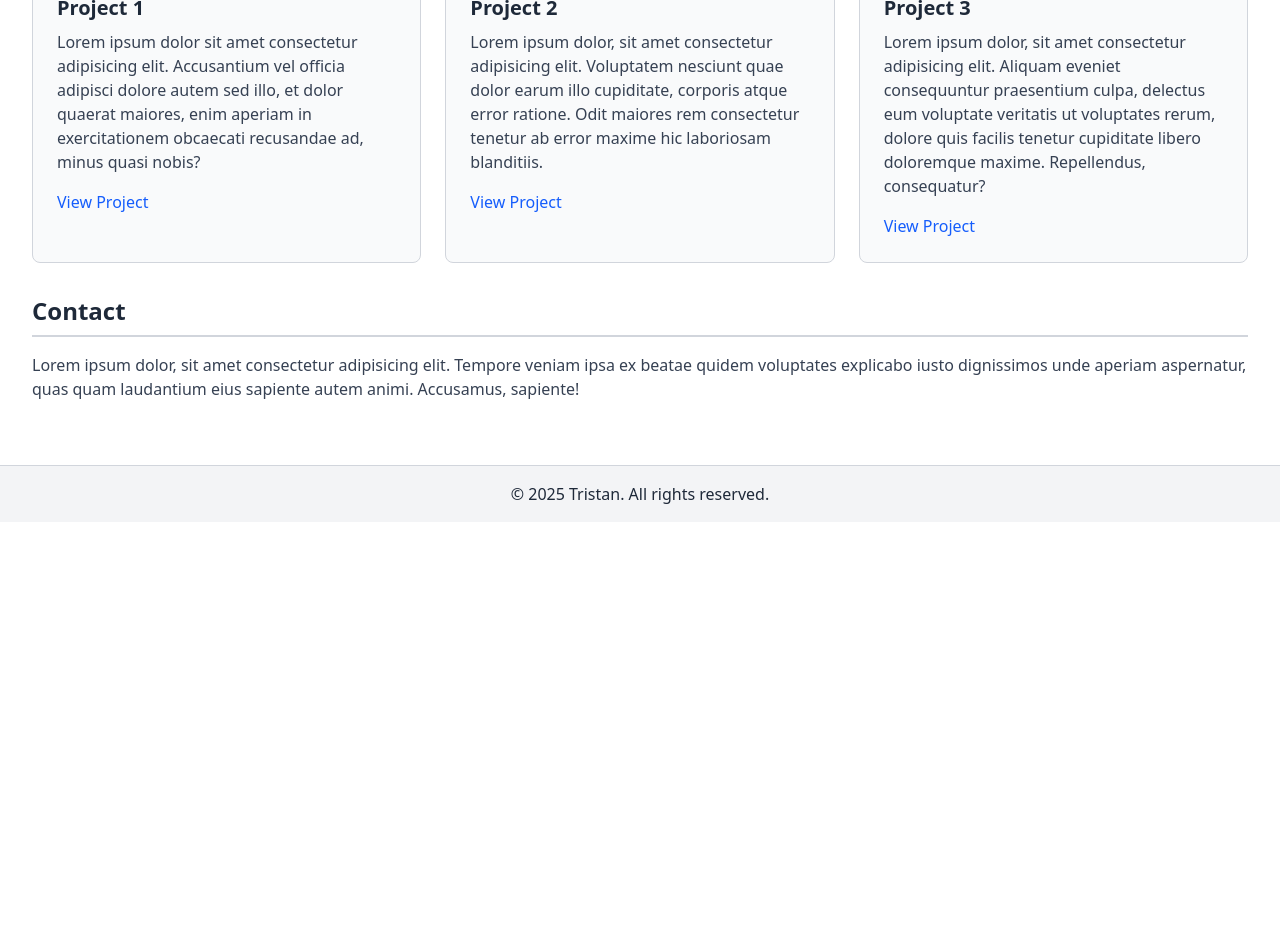
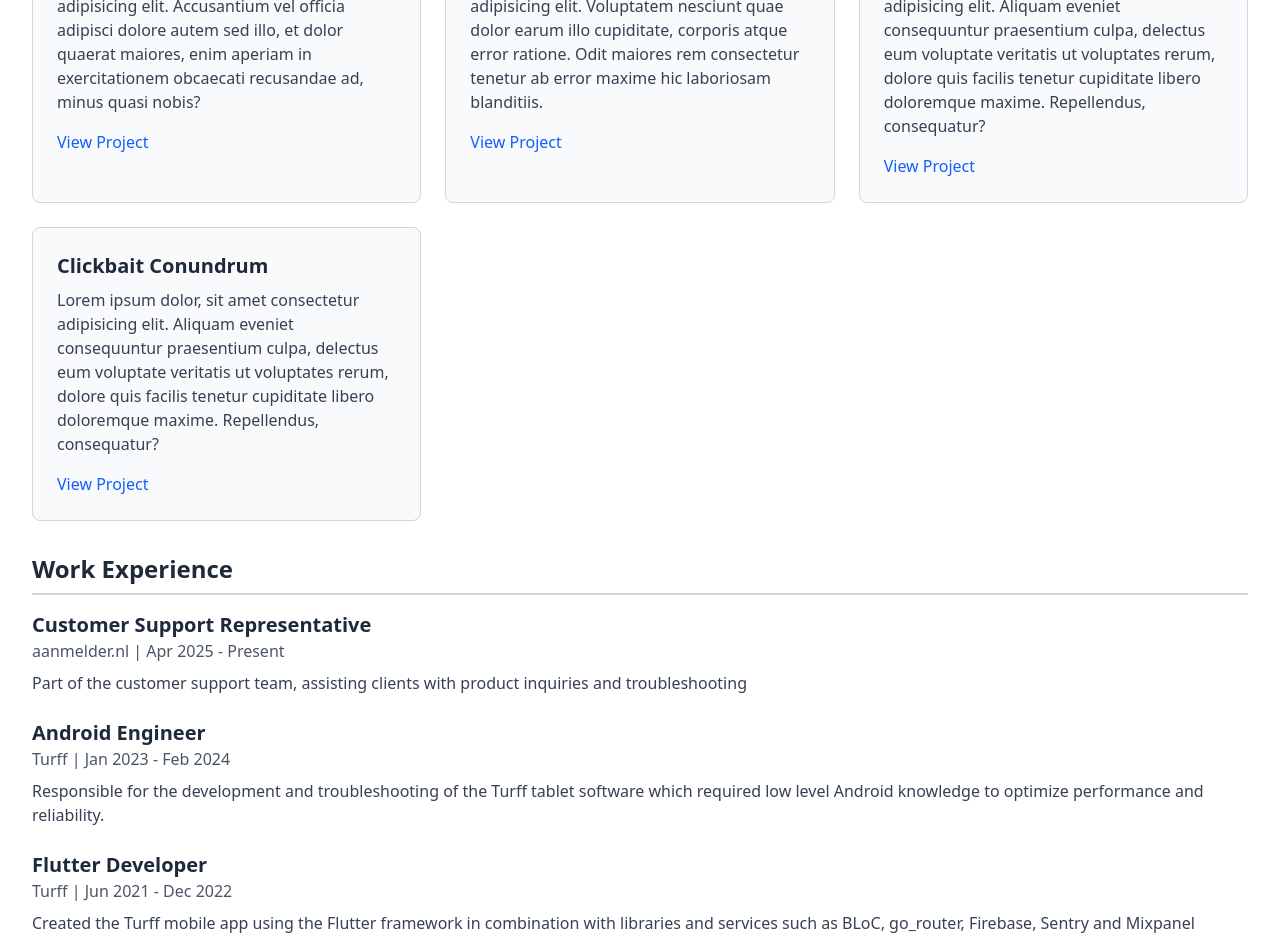
Before and after one commit to TrisCC/triscc.github.io, a SvelteKit app: page / in a window 1280 px wide. Shown: the part 640-1592 px from the top of the page. Before the commit the page ends 1162 px from the top, so only its background shows below. Built offline with nearby package versions, Linux system fonts and the light colour scheme.

Commit message:
Add work experience

```diff
--- a/src/routes/+layout.svelte
+++ b/src/routes/+layout.svelte
@@ -16,6 +16,9 @@
 		<nav class="flex justify-center gap-4">
 			<a href="/" class="text-gray-800 font-medium hover:text-blue-600">Home</a>
 			<a href="#projects" class="text-gray-800 font-medium hover:text-blue-600">Projects</a>
+			<a href="#work-experience" class="text-gray-800 font-medium hover:text-blue-600"
+				>Work Experience</a
+			>
 			<a href="#contact" class="text-gray-800 font-medium hover:text-blue-600">Contact</a>
 		</nav>
 	</header>
@@ -25,6 +28,6 @@
 	</main>
 
 	<footer class="bg-gray-100 p-4 text-center border-t border-gray-300">
-		<p>&copy; 2025 Tristan. All rights reserved.</p>
+		<p>&copy; 2025 Tristan Cotino. All rights reserved.</p>
 	</footer>
 </div>
--- a/src/routes/+page.svelte
+++ b/src/routes/+page.svelte
@@ -7,8 +7,6 @@
 </div>
 
 <div class="p-8">
-	<p class="text-lg text-gray-600 mb-8 text-center">Welcome to my personal portfolio</p>
-
 	<section id="about" class="mb-8">
 		<h2 class="text-2xl font-semibold border-b-2 border-gray-300 pb-2 mb-4">About Me</h2>
 		<p class="text-gray-700">
@@ -23,35 +21,84 @@
 			<div
 				class="border border-gray-300 p-6 rounded-lg bg-gray-50 hover:shadow-lg transition-shadow"
 			>
-				<h3 class="text-xl font-bold mb-2">Project 1</h3>
+				<h3 class="text-xl font-bold mb-2">Turff Mobile</h3>
 				<p class="text-gray-700 mb-4">
 					Lorem ipsum dolor sit amet consectetur adipisicing elit. Accusantium vel officia adipisci
 					dolore autem sed illo, et dolor quaerat maiores, enim aperiam in exercitationem obcaecati
 					recusandae ad, minus quasi nobis?
 				</p>
-				<a href="#" class="inline-block text-blue-600 font-medium hover:underline">View Project</a>
+				<button class="inline-block text-blue-600 font-medium hover:underline" type="button"
+					>View Project</button
+				>
 			</div>
 			<div
 				class="border border-gray-300 p-6 rounded-lg bg-gray-50 hover:shadow-lg transition-shadow"
 			>
-				<h3 class="text-xl font-bold mb-2">Project 2</h3>
+				<h3 class="text-xl font-bold mb-2">Turff Tablets</h3>
 				<p class="text-gray-700 mb-4">
 					Lorem ipsum dolor, sit amet consectetur adipisicing elit. Voluptatem nesciunt quae dolor
 					earum illo cupiditate, corporis atque error ratione. Odit maiores rem consectetur tenetur
 					ab error maxime hic laboriosam blanditiis.
 				</p>
-				<a href="#" class="inline-block text-blue-600 font-medium hover:underline">View Project</a>
+				<button class="inline-block text-blue-600 font-medium hover:underline" type="button"
+					>View Project</button
+				>
 			</div>
 			<div
 				class="border border-gray-300 p-6 rounded-lg bg-gray-50 hover:shadow-lg transition-shadow"
 			>
-				<h3 class="text-xl font-bold mb-2">Project 3</h3>
+				<h3 class="text-xl font-bold mb-2">Subreddit Language Lab</h3>
 				<p class="text-gray-700 mb-4">
 					Lorem ipsum dolor, sit amet consectetur adipisicing elit. Aliquam eveniet consequuntur
 					praesentium culpa, delectus eum voluptate veritatis ut voluptates rerum, dolore quis
 					facilis tenetur cupiditate libero doloremque maxime. Repellendus, consequatur?
 				</p>
-				<a href="#" class="inline-block text-blue-600 font-medium hover:underline">View Project</a>
+				<button class="inline-block text-blue-600 font-medium hover:underline" type="button"
+					>View Project</button
+				>
+			</div>
+			<div
+				class="border border-gray-300 p-6 rounded-lg bg-gray-50 hover:shadow-lg transition-shadow"
+			>
+				<h3 class="text-xl font-bold mb-2">Clickbait Conundrum</h3>
+				<p class="text-gray-700 mb-4">
+					Lorem ipsum dolor, sit amet consectetur adipisicing elit. Aliquam eveniet consequuntur
+					praesentium culpa, delectus eum voluptate veritatis ut voluptates rerum, dolore quis
+					facilis tenetur cupiditate libero doloremque maxime. Repellendus, consequatur?
+				</p>
+				<button class="inline-block text-blue-600 font-medium hover:underline" type="button"
+					>View Project</button
+				>
+			</div>
+		</div>
+	</section>
+
+	<section id="work-experience" class="mb-8">
+		<h2 class="text-2xl font-semibold border-b-2 border-gray-300 pb-2 mb-4">Work Experience</h2>
+		<div class="space-y-6">
+			<div>
+				<h3 class="text-xl font-bold">Customer Support Representative</h3>
+				<p class="text-md text-gray-600">aanmelder.nl | Apr 2025 - Present</p>
+				<p class="text-gray-700 mt-2">
+					Part of the customer support team, assisting clients with product inquiries and
+					troubleshooting
+				</p>
+			</div>
+			<div>
+				<h3 class="text-xl font-bold">Android Engineer</h3>
+				<p class="text-md text-gray-600">Turff | Jan 2023 - Feb 2024</p>
+				<p class="text-gray-700 mt-2">
+					Responsible for the development and troubleshooting of the Turff tablet software which
+					required low level Android knowledge to optimize performance and reliability.
+				</p>
+			</div>
+			<div>
+				<h3 class="text-xl font-bold">Flutter Developer</h3>
+				<p class="text-md text-gray-600">Turff | Jun 2021 - Dec 2022</p>
+				<p class="text-gray-700 mt-2">
+					Created the Turff mobile app using the Flutter framework in combination with libraries and
+					services such as BLoC, go_router, Firebase, Sentry and Mixpanel
+				</p>
 			</div>
 		</div>
 	</section>
```
